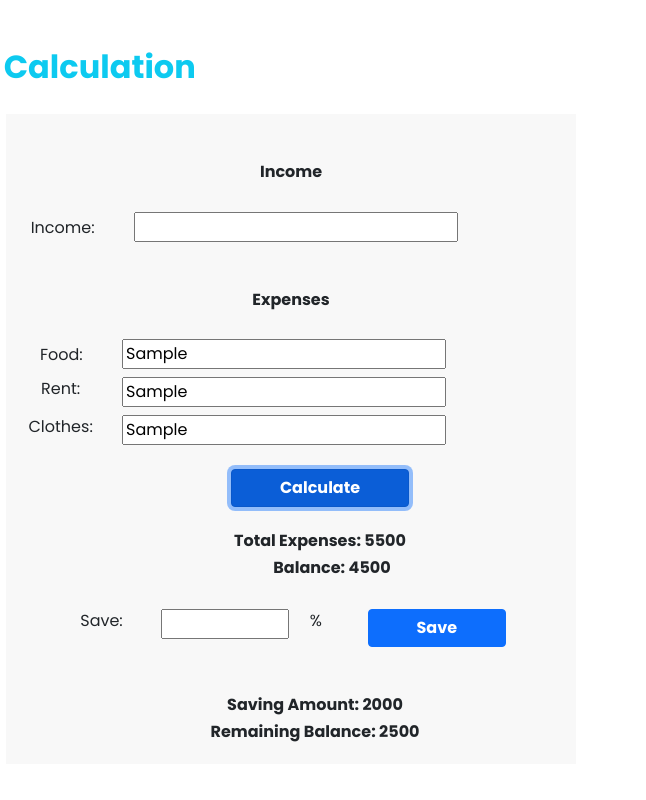
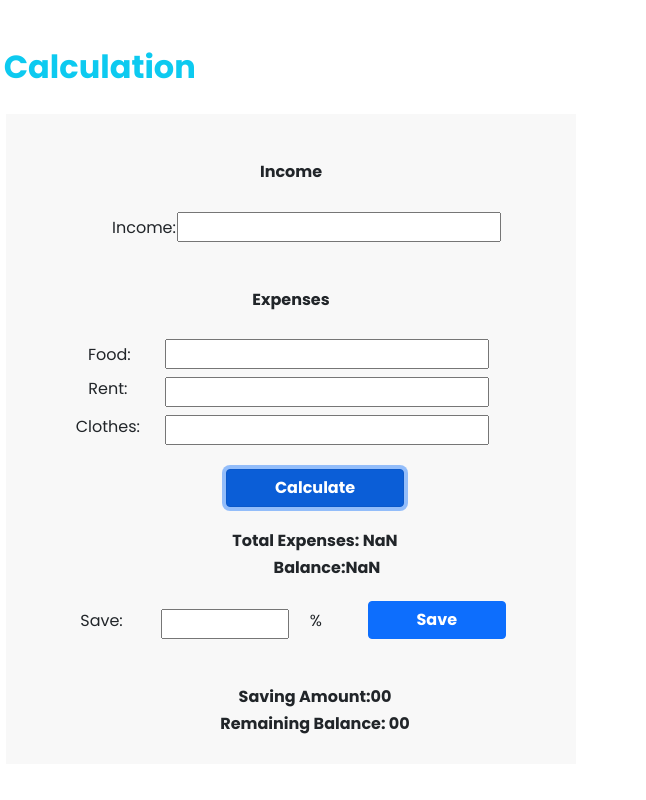
Before and after one commit to tubatasnim/money-master, a plain HTML site: page index.html in a window 1280 px wide. Both pictures are taken after typing "Sample", "Sample", "Sample" into the empty fields and a click on the button "Calculate". Shown: the full height of the page, 634-1280 px from the left. Drawn offline with nearby package versions, Linux system fonts and the light colour scheme; a web font is replaced by a local one.

Commit message:
fifth-commit

```diff
--- a/index.html
+++ b/index.html
@@ -28,47 +28,48 @@
                         <img id="picture-style" src="images/money.jpg">
                     </div>
                     <!-- income section -->
-                    <div class="col-12 col-md -12 col-lg-6 Input-section">
+                    <div class="col-12 col-md -12 col-lg-6  Input-section">
                         <h6 class="text-center mt-5 fw-bold">Income</h6>
                         <div class="income-input">
-                            <div class="row">
-                                <div class="col-2 mt-1 ">Income:</div>
-                                <div class="col-8 ">
-                                    <input type="text">
+                            <div class="row ">
+                                <div class="col-2 mt-1  ms-5 ps-5">Income:</div>
+                                <div class="col-8 me-4 ms-0">
+                                    <input id="income-money" type="text">
 
                                 </div>
                             </div>
                         </div>
                         <!-- Expenses section -->
                         <h6 class="text-center mt-5 fw-bold">Expenses</h6>
-                        <div class=" income-input">
+                        <div class="income-input">
                             <div class="row ">
                                 <div class="row">
-                                    <div class=" col-lg-2 mt-1 g-5">Food:</div>
-                                    <div class="col-lg-8 ">
-                                        <input type="text">
+                                    <div class=" col-lg-2 mt-1 ms-5 g-5">Food:</div>
+                                    <div class="col-lg-8 me-4">
+                                        <input id="food-money" type="text">
                                     </div>
                                 </div>
                                 <div class="row">
-                                    <div class="col-lg-2 mt-2 g-5">Rent:</div>
-                                    <div class="col-lg-8 mt-2">
-                                        <input type="text">
+                                    <div class="col-lg-2 mt-2 ms-5 g-5">Rent:</div>
+                                    <div class="col-lg-8 me-4 mt-2">
+                                        <input id="rent-money" type="text">
 
                                     </div>
                                 </div>
                                 <div class="row ">
-                                    <div class=" col-lg-2 mt-2 g-0">Clothes:</div>
-                                    <div class=" col-lg-8 mt-2 ">
-                                        <input type="text">
+                                    <div class=" col-lg-2 mt-2 ms-5 g-0">Clothes:</div>
+                                    <div class=" col-lg-8 me-4 mt-2 ">
+                                        <input id="clothes-money" type="text">
                                     </div>
                                 </div>
                             </div>
-                            <button type="button"
-                                class=" btn btn-primary btn-md mt-4 ms-5 ps-5 pe-5 fw-bold">Calculate</button>
+                            <button type="button" id="calculator-button"
+                                class=" btn btn-primary btn-md mt-4 ms-5 ps-5 pe-5 fw-bold">Calculate
+                            </button>
 
                             <div>
-                                <h6 class=" mt-4 fw-bold ms-5">Total Expenses: 5500 </h6>
-                                <h6 class=" mt-2 fw-bold ms-5 ps-4">Balance: 4500 </h6>
+                                <h6 class=" mt-4 fw-bold ms-5">Total Expenses: <span id="total-expenses">00</span> </h6>
+                                <h6 class=" mt-2 fw-bold ms-5 ps-4">Balance:<span id="total-balance">00</span> </h6>
                             </div>
 
                         </div>
@@ -78,20 +79,20 @@
                                 Save:
                             </div>
                             <div class=" col-lg-2 mt-4 me-5  ">
-                                <input type="text" maxlength="6" size="6">
+                                <input id="save-percentage" type="text" maxlength="6" size="6">
                             </div>
                             <div class=" col-lg-1 mt-4 ">
                                 %
                             </div>
-                            <div class="col-lg-2 mt-4 mb-5 ms-2  ">
-                                <button type="button"
+                            <div class="col-lg-2 mt-3 mb-5 ms-2  ">
+                                <button type="button" id="save-total"
                                     class=" btn btn-primary btn-md ms-2 fw-bold me-5 ps-5 pe-5">Save</button>
                             </div>
 
                         </div>
                         <div class=" text-center">
-                            <h6 class="fw-bold ms-5">Saving Amount: 2000 </h6>
-                            <h6 class=" mt-2 fw-bold  ms-4 ps-4">Remaining Balance: 2500</h6>
+                            <h6 class="fw-bold ms-5">Saving Amount:<span id="save-amount">00</span> </h6>
+                            <h6 class=" mt-2 fw-bold  ms-4 ps-4">Remaining Balance: 00</h6>
                         </div>
                     </div>
 
--- a/js/money.js
+++ b/js/money.js
@@ -1 +1,73 @@
-console.log(100);
+document.getElementById('calculator-button').addEventListener('click', function () {
+    //get income money
+    const userIncomeMoney = document.getElementById('income-money');
+    const userMoney = userIncomeMoney.value;
+    const incomeAmount = parseFloat(userMoney);
+    userIncomeMoney.value = '';
+
+    //get food money
+    const userFoodMoney = document.getElementById('food-money');
+    const foodMoneyText = userFoodMoney.value;
+    const foodAmount = parseFloat(foodMoneyText);
+    //clear the expenses input field
+    userFoodMoney.value = '';
+    //get rent money
+    const userRentMoney = document.getElementById('rent-money');
+    const rentMoneyText = userRentMoney.value;
+    const rentAmount = parseFloat(rentMoneyText);
+    //clear the expenses input field
+    userRentMoney.value = '';
+
+    //get clothes money
+    const userClothesMoney = document.getElementById('clothes-money');
+    const clothesMoneyText = userClothesMoney.value;
+    const clothesAmount = parseFloat(clothesMoneyText);
+    //clear the expenses input field
+    userClothesMoney.value = '';
+    //total expenses
+    const totalExpenses = (foodAmount + rentAmount + clothesAmount);
+
+    //error msg
+    // if (userMoney != 'number') {
+    //     console.log('give me a number ');
+    // }
+    //total expencenses input value
+    const expensesTotal = document.getElementById('total-expenses');
+    expensesTotal.innerText = totalExpenses;
+
+    //balance total
+    const balanceTotal = document.getElementById('total-balance');
+    balanceTotalText = balanceTotal.innerText;
+    const NewBalanceTotal = incomeAmount - totalExpenses;
+    balanceTotal.innerText = NewBalanceTotal;
+
+
+})
+
+// saving part
+document.getElementById('save-total').addEventListener('click', function () {
+    // console.log('save clicked');
+    // const savePecentage = document.getElementById('save-percentage');
+    // const savePecentageText = savePecentage.value;
+    // const saveMoney = parseFloat(savePecentageText);
+    // const savingsTotal = saveMoney % balanceTotal;
+    // savePecentage.innerText = savingsTotal;
+    // savePecentage.value = '';
+    // //save amount
+    // const saveTotal = document.getElementById('save-amount');
+    savingsTotalAmount();
+
+    function getSaveAmount() {
+        const savePecentage = document.getElementById('save-percentage');
+        const savePecentageText = parseFloat(savePecentage.value);
+        return savePecentageText;
+    }
+    function savingsTotalAmount() {
+        const saveMoney = getSaveAmount() % balanceTotalText.value;
+        console.log(saveMoney);
+
+
+
+    }
+
+})
--- a/style.css
+++ b/style.css
@@ -19,21 +19,23 @@ body{
     margin-top: 20px;
     margin-bottom: 20px;
 
+
 }
 /* income and expenses input */
 .income-input{
    margin-left:150px;
    margin-top: 30px;
+   margin-right: 10px;
 
 }
 /* mobile divice responsive */
- @media only screen and (min-width: 300px) {
+ @media only screen and (min-width: 350px) {
     .Input-section{
         text-align:center;
         margin-left: 80px;
+
     }
     .income-input{
-
        text-align:center;
        margin-left: 10px;
     }
@@ -49,6 +51,7 @@ body{
 @media only screen and (min-width: 600px)  {
     .Input-section{
         margin-left:0px;
+      text-decoration: none;
     }
 
 }
```
